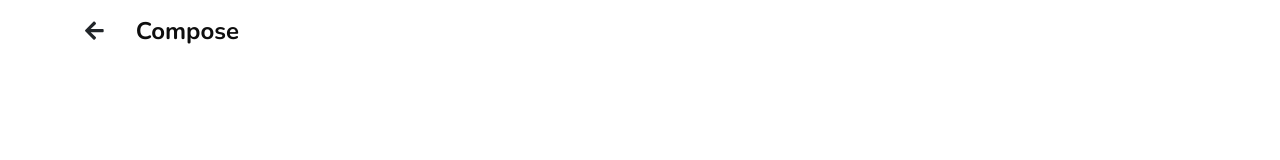
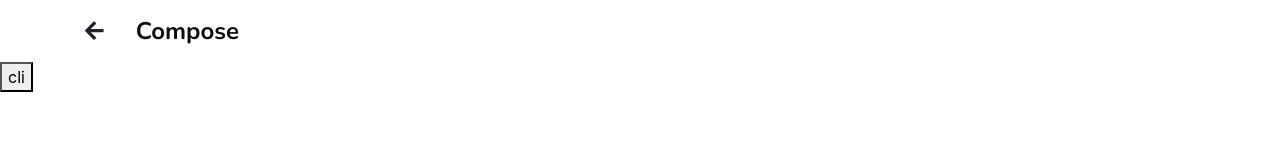
Before and after one commit to michaeltroya/lista-client, a React (Create React App) app: page /compose/list in a window 1280 px wide. Shown: the top 160 px of the page. Built offline with nearby package versions, Linux system fonts and the light colour scheme; sample sign-in values are in the browser's storage.

Commit message:
setup create post mutation

```diff
--- a/src/components/main/CreateList/CreateList.js
+++ b/src/components/main/CreateList/CreateList.js
@@ -1,10 +1,28 @@
 import React, { Fragment } from 'react';
+import { Link } from 'react-router-dom';
+//gql
+import { useMutation } from '@apollo/react-hooks';
+import { CREATE_LIST } from '../../../graphql/mutations';
+
 import Nav from '../../layout/Nav/Nav';
 
 const CreateList = props => {
+  const [createList, { loading }] = useMutation(CREATE_LIST, {
+    variables: {
+      title: {
+        phrase: 'Top',
+        count: 56,
+        description: 'Best Cars'
+      },
+      tags: [],
+      items: []
+    }
+  });
+
   return (
     <Fragment>
       <Nav type="compose" history={props.history} />
+      <button onClick={() => createList()}>cli</button>
     </Fragment>
   );
 };
--- a/src/graphql/mutations.js
+++ b/src/graphql/mutations.js
@@ -44,6 +44,40 @@ export const FOLLOW_USER = gql`
   mutation Follow($username: String!) {
     followUser(userToFollow: $username) {
       following
+    }
+  }
+`;
+
+//CREATE AND DELETE LISTS
+
+export const CREATE_LIST = gql`
+  mutation createList($title: TitleInput!, $tags: [String]!, $items: [ItemsInput]!) {
+    createList(title: $title, tags: $tags, items: $items) {
+      id
+      username
+      title {
+        phrase
+        count
+        description
+      }
+      tags
+      items {
+        name
+        description
+        order
+      }
+      comments {
+        id
+        body
+        username
+        createdAt
+      }
+      commentCount
+      likes {
+        username
+      }
+      likeCount
+      createdAt
     }
   }
 `;
```
Also changed, not shown: src/pages/Forms/Login.js (+4 -5 lines).
